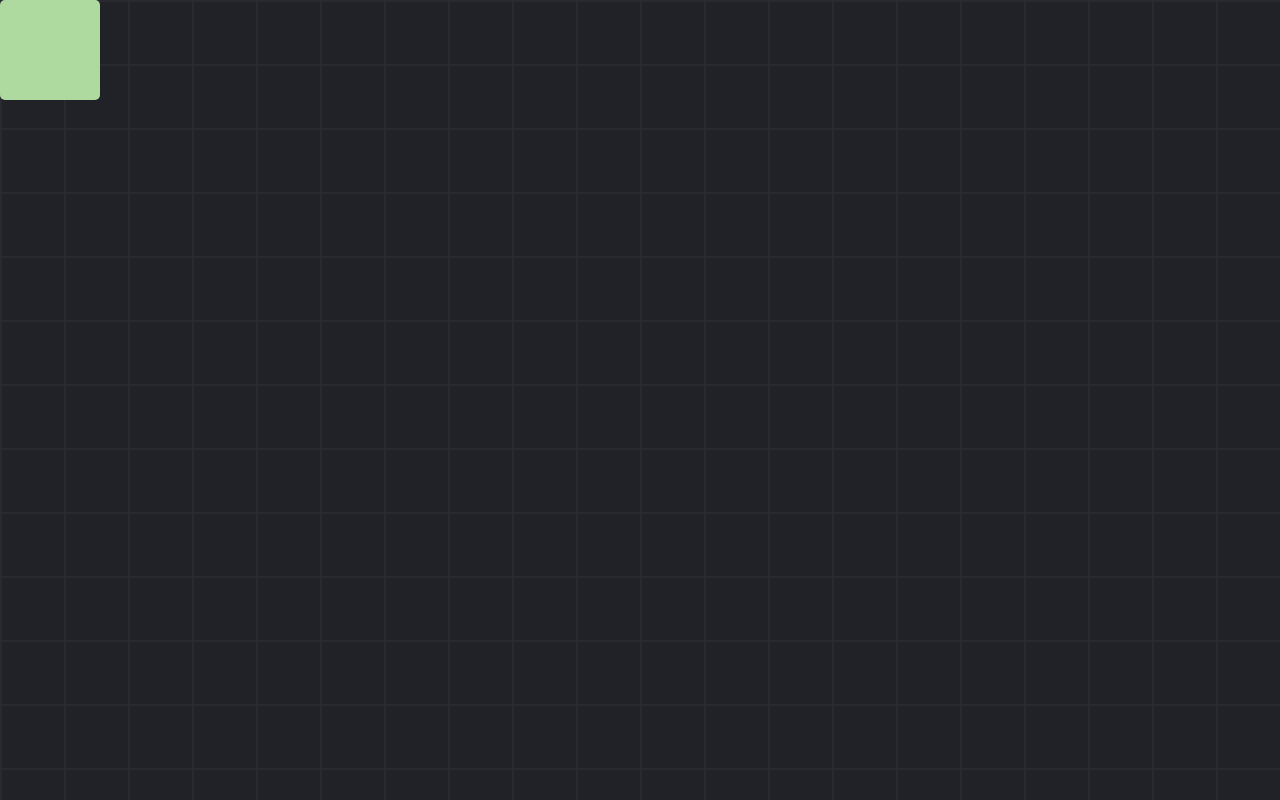
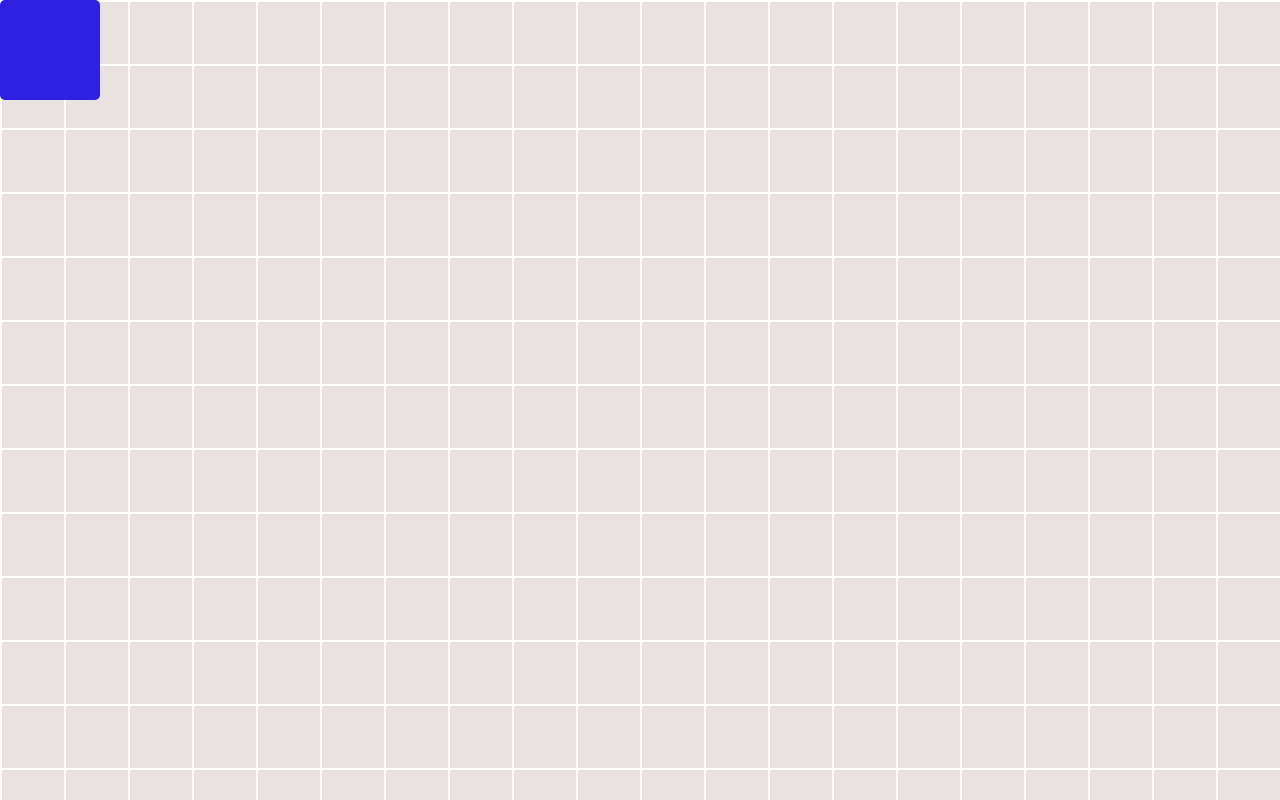
Before and after one commit to zofienora/draganddropv1, a React (Vite) app: page / in a window 1280 px wide. Built offline with nearby package versions, Linux system fonts and the light colour scheme.

Commit message:
changed background color and card

```diff
--- a/src/App.css
+++ b/src/App.css
@@ -1,7 +1,7 @@
 #container {
-  background-color:#212228;
-  background-image: linear-gradient(#292a30 .1em, transparent .1em),
-  linear-gradient(90deg, #292a30 .1em, transparent .1em);
+  background-color:#eae1e1;
+  background-image: linear-gradient(#ffffff .1em, transparent .1em),
+  linear-gradient(90deg, #ffffff .1em, transparent .1em);
   background-size: 4em 4em;
   height: 100vh;
 }
@@ -10,7 +10,7 @@
 #card{
   width: 100px;
   height: 100px;
-  background-color: #AFDA9F;
+  background-color: #2e21e2;
   border-radius: 5px;
   cursor: pointer;
   position: fixed;
```
